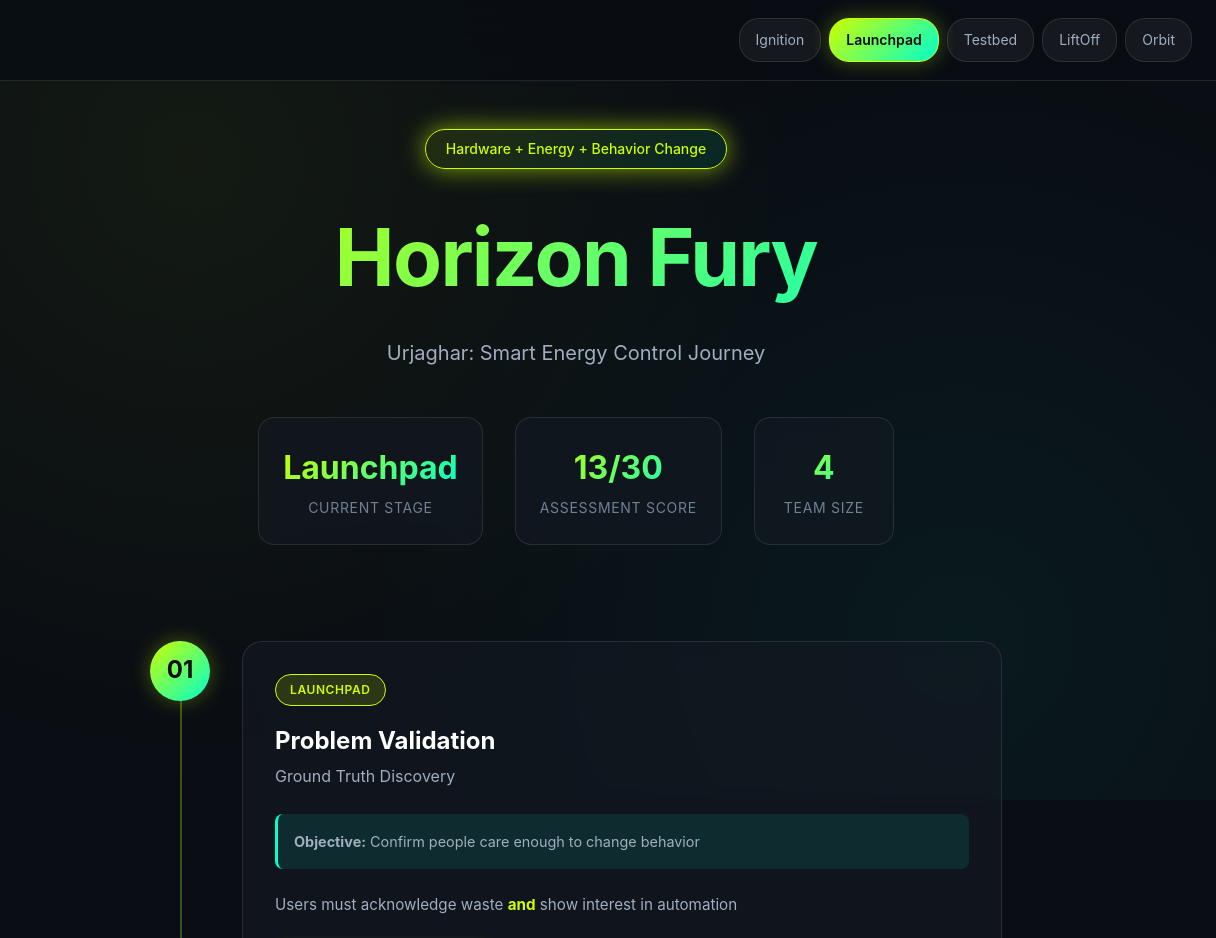
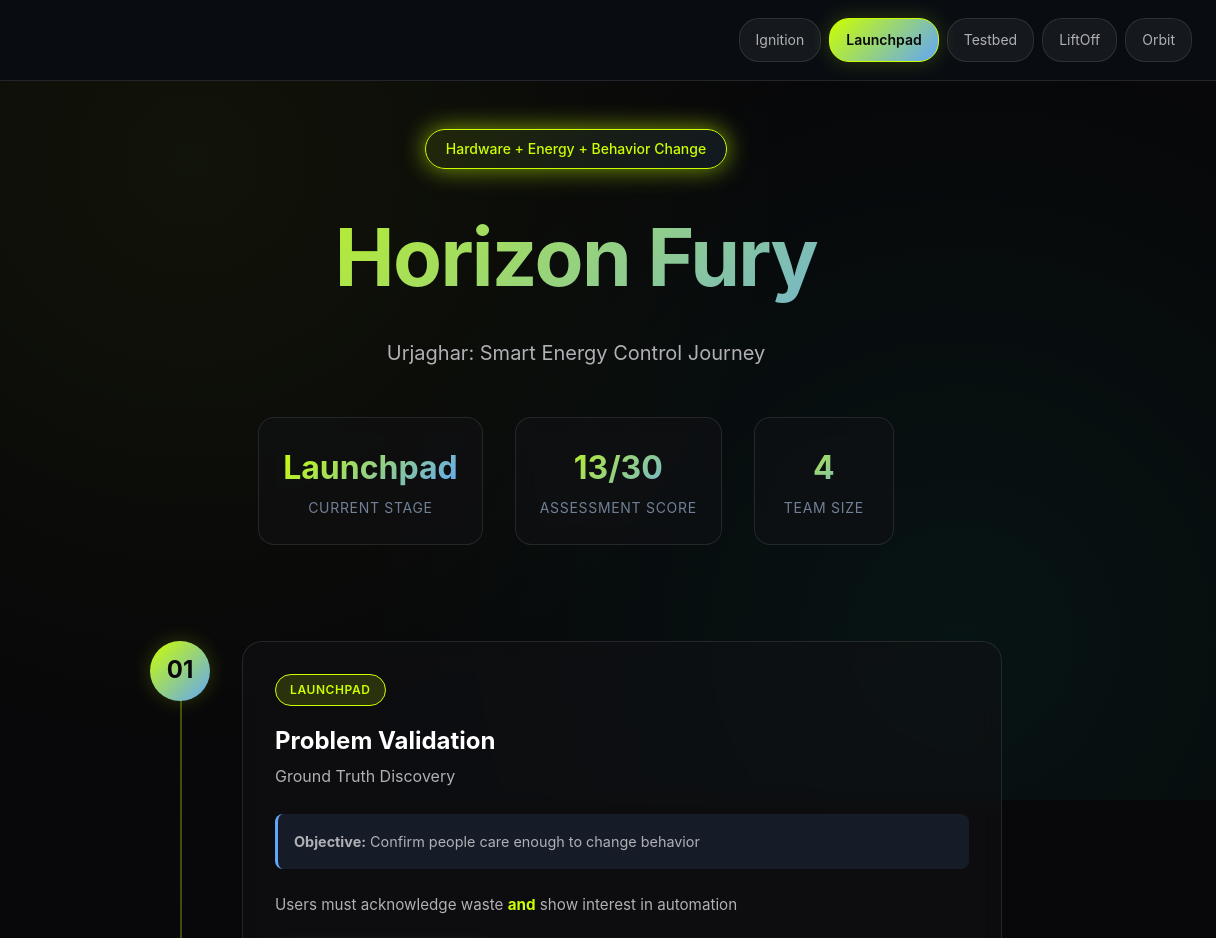
Before and after one commit to rajkumar-sums/xvector-website_export, a website: page journey/horizonfury/index.html in a window 1280 px wide. Shown: the top 938 px of the page, 64-1280 px from the left. Drawn offline with Linux system fonts and the light colour scheme.

Commit message:
Align horizonfury theme with official XVector brand colors (#ccff00, #60a5fa)

```diff
--- a/journey/horizonfury/style.css
+++ b/journey/horizonfury/style.css
@@ -10,26 +10,25 @@
 :root {
     /* Energy-themed colors - CALIBRATED TO LOGO (#ccff00) */
     --energy-green: #ccff00;
-    --energy-cyan: #00ffcc;
-    --energy-blue: #0099ff;
+    --energy-blue: #60a5fa;
     --warning-orange: #ff9500;
     --critical-red: #ff3b30;
 
     /* Dark theme */
-    --bg-primary: #0a0e14;
-    --bg-secondary: #0f1419;
-    --bg-card: rgba(20, 25, 35, 0.6);
-    --bg-card-hover: rgba(25, 32, 45, 0.8);
+    --bg-primary: #08080a;
+    --bg-secondary: #121214;
+    --bg-card: rgba(18, 18, 20, 0.6);
+    --bg-card-hover: rgba(24, 24, 28, 0.8);
 
     /* Text */
     --text-primary: #ffffff;
-    --text-secondary: #a0aec0;
+    --text-secondary: #b0b0b5;
     --text-muted: #718096;
 
     /* Borders & glows */
     --border-color: rgba(255, 255, 255, 0.1);
-    --glow-energy: 0 0 20px rgba(204, 255, 0, 0.3);
-    --glow-cyan: 0 0 20px rgba(0, 255, 204, 0.3);
+    --glow-energy: 0 0 20px rgba(204, 255, 0, 0.2);
+    --glow-blue: 0 0 20px rgba(96, 165, 250, 0.2);
 
     /* Spacing */
     --spacing-xs: 0.5rem;
@@ -137,7 +136,7 @@ body::before {
 }
 
 .stage.active {
-    background: linear-gradient(135deg, var(--energy-green), var(--energy-cyan));
+    background: linear-gradient(135deg, var(--energy-green), var(--energy-blue));
     border-color: var(--energy-green);
     box-shadow: var(--glow-energy);
 }
@@ -168,7 +167,7 @@ body::before {
 .hero-badge {
     display: inline-block;
     padding: 0.5rem 1.25rem;
-    background: linear-gradient(135deg, rgba(204, 255, 0, 0.1), rgba(0, 255, 204, 0.1));
+    background: linear-gradient(135deg, rgba(204, 255, 0, 0.1), rgba(96, 165, 250, 0.1));
     border: 1px solid var(--energy-green);
     border-radius: 30px;
     font-size: 0.875rem;
@@ -194,7 +193,7 @@ body::before {
     font-family: var(--font-display);
     font-size: clamp(3rem, 8vw, 5rem);
     font-weight: 700;
-    background: linear-gradient(135deg, var(--energy-green), var(--energy-cyan));
+    background: linear-gradient(135deg, var(--energy-green), var(--energy-blue));
     -webkit-background-clip: text;
     -webkit-text-fill-color: transparent;
     background-clip: text;
@@ -235,7 +234,7 @@ body::before {
 .stat-value {
     font-size: 2rem;
     font-weight: 700;
-    background: linear-gradient(135deg, var(--energy-green), var(--energy-cyan));
+    background: linear-gradient(135deg, var(--energy-green), var(--energy-blue));
     -webkit-background-clip: text;
     -webkit-text-fill-color: transparent;
     background-clip: text;
@@ -274,7 +273,6 @@ body::before {
     width: 2px;
     background: linear-gradient(to bottom,
             var(--energy-green),
-            var(--energy-cyan),
             var(--energy-blue));
     opacity: 0.3;
 }
@@ -298,7 +296,7 @@ body::before {
     width: 60px;
     height: 60px;
     border-radius: 50%;
-    background: linear-gradient(135deg, var(--energy-green), var(--energy-cyan));
+    background: linear-gradient(135deg, var(--energy-green), var(--energy-blue));
     display: flex;
     align-items: center;
     justify-content: center;
@@ -367,8 +365,8 @@ body::before {
 
 .card-objective {
     padding: var(--spacing-sm);
-    background: rgba(0, 255, 204, 0.1);
-    border-left: 3px solid var(--energy-cyan);
+    background: rgba(96, 165, 250, 0.1);
+    border-left: 3px solid var(--energy-blue);
     border-radius: 8px;
     margin-bottom: var(--spacing-md);
     font-size: 0.9rem;
@@ -394,7 +392,7 @@ body::before {
     align-items: center;
     gap: 0.5rem;
     padding: 0.75rem 1.5rem;
-    background: linear-gradient(135deg, var(--energy-green), var(--energy-cyan));
+    background: linear-gradient(135deg, var(--energy-green), var(--energy-blue));
     border: none;
     border-radius: 12px;
     color: var(--bg-primary);
@@ -496,7 +494,7 @@ body::before {
     font-size: 2rem;
     font-weight: 700;
     margin-bottom: var(--spacing-sm);
-    background: linear-gradient(135deg, var(--energy-green), var(--energy-cyan));
+    background: linear-gradient(135deg, var(--energy-green), var(--energy-blue));
     -webkit-background-clip: text;
     -webkit-text-fill-color: transparent;
     background-clip: text;
@@ -537,7 +535,7 @@ body::before {
     padding: var(--spacing-sm);
     margin-bottom: var(--spacing-sm);
     background: rgba(255, 255, 255, 0.03);
-    border-left: 3px solid var(--energy-cyan);
+    border-left: 3px solid var(--energy-blue);
     border-radius: 6px;
     color: var(--text-secondary);
 }
@@ -560,7 +558,7 @@ body::before {
 
 .success-criteria {
     padding: var(--spacing-md);
-    background: linear-gradient(135deg, rgba(204, 255, 0, 0.1), rgba(0, 255, 204, 0.1));
+    background: linear-gradient(135deg, rgba(204, 255, 0, 0.1), rgba(96, 165, 250, 0.1));
     border: 2px solid var(--energy-green);
     border-radius: 12px;
     margin-top: var(--spacing-lg);
@@ -678,7 +676,7 @@ body::before {
 .password-modal-title {
     font-size: 1.75rem;
     font-weight: 700;
-    background: linear-gradient(135deg, var(--energy-green), var(--energy-cyan));
+    background: linear-gradient(135deg, var(--energy-green), var(--energy-blue));
     -webkit-background-clip: text;
     -webkit-text-fill-color: transparent;
     background-clip: text;
@@ -765,7 +763,7 @@ body::before {
 }
 
 .btn-unlock {
-    background: linear-gradient(135deg, var(--energy-green), var(--energy-cyan));
+    background: linear-gradient(135deg, var(--energy-green), var(--energy-blue));
     color: var(--bg-primary);
 }
 
```
